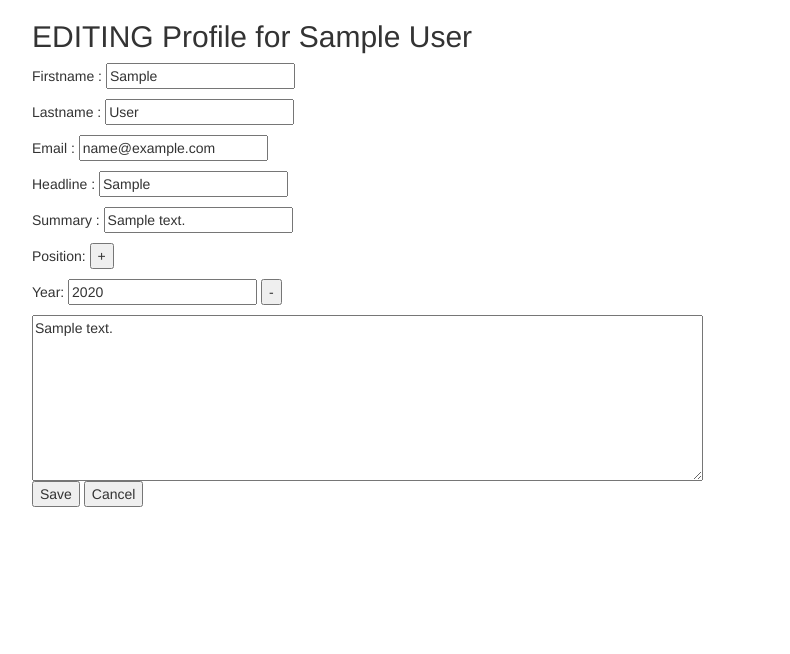
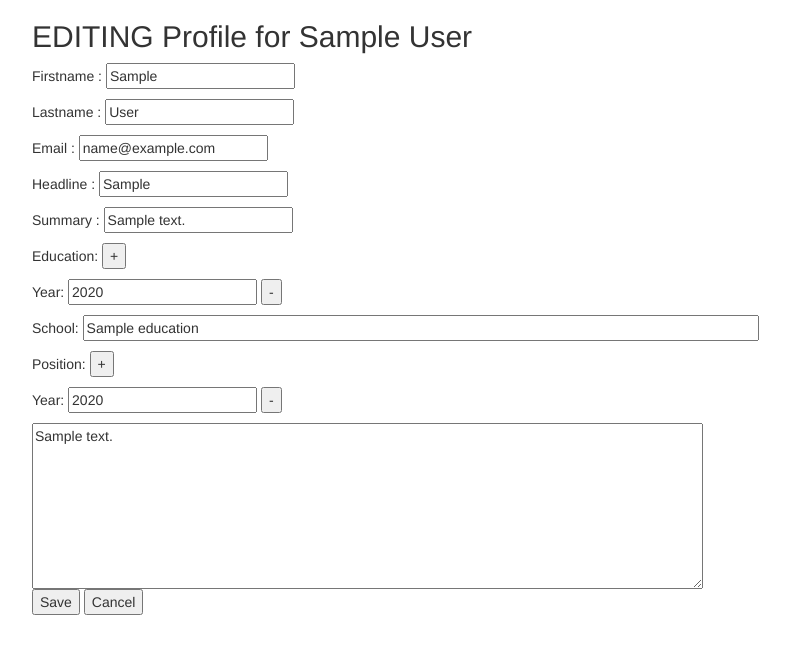
Before and after one commit to SudarshanGiri/Profile-Database, a PHP site: page /edit.php?profile_id=1 in a window 1280 px wide. Shown: the top 654 px of the page, without its empty margins (38-828 px from the left). Run offline with PHP 8.4, Linux system fonts and the light colour scheme; the visitor is signed in with stand-in values (Sample User, id 1); tables that the repository leaves empty or names only in its code hold one stand-in row (values such as "Sample post"); some libraries are stand-ins or nearby versions.

Commit message:
added edit of education

```diff
--- a/edit.php
+++ b/edit.php
@@ -59,6 +59,49 @@
 
             }
 
+            //Remove old education and reinsert again
+            $stmt2 = $pdo->prepare('DELETE  FROM education  WHERE profile_id=:pid');
+            $stmt2->execute(array( ':pid' => $_REQUEST['profile_id']));
+
+
+            $rank = 1;
+            for($i=1; $i<=9; $i++) {
+
+                if ( ! isset($_POST['edu_year'.$i]) ) continue;
+                if ( ! isset($_POST['edu_school'.$i]) ) continue;
+
+                $year = $_POST['edu_year'.$i];
+                $school = $_POST['edu_school'.$i];
+
+
+                //Lookup the school if it is there
+                $institution_id=false;
+                $stmt=$pdo->prepare('SELECT institution_id FROM Institution WHERE name=:name');
+                $stmt->execute(array(':name'=>$school));
+                $row=$stmt->fetch(PDO::FETCH_ASSOC);
+                if ($row!=false) $institution_id=$row['institution_id'];
+
+                //if there was no institution, insert it
+                if($institution_id==false){
+                    $stmt=$pdo->prepare('INSERT INTO Institution (name) VALUES (:name)');
+                    $stmt->execute(array(':name' => $school));
+                    $institution_id=$pdo->lastInsertId();
+                }
+                $stmt2 = $pdo->prepare('INSERT INTO education
+                (profile_id, rank, year, institution_id)
+                VALUES ( :pid, :rank, :year, :iid)');
+
+                $stmt2->execute(array(
+                    ':pid' => $p_id,
+                    ':rank' => $rank,
+                    ':year' => $year,
+                    ':iid' => $institution_id)
+                );
+
+                $rank++;
+
+            }
+
 
             $_SESSION['message'] = "Profile Updated";
 
@@ -95,6 +138,35 @@
         }
 
 
+
+
+
+        // EDIT EDUCATION
+        $sql2="select year,name FROM education JOIN institution ON education.institution_id=institution.institution_id WHERE profile_id=$p_id";
+        $stmt2 = $pdo->prepare($sql2);
+        $stmt2->execute();
+
+        ?> <p>Education: <input type="submit" id="addEdu" value="+">
+        <div id="edu_fields">
+        </div></p>
+        <?php
+
+
+        while($educations = $stmt2->fetch()){
+            ?>
+
+                <div id="edu1">
+                <p>Year: <input type="text" name="edu_year1" value="<?php echo $educations['year'];?>" />
+                <input type="button" value="-" onclick="$('#edu1').remove();return false;">
+                </p>
+                <p>School: <input type="text" size="80" name="edu_school1" class="school" value="<?php echo $educations['name'];?>" />
+                </div></p>
+           <?php
+        }
+
+
+
+         //EDIT POSITIONS
          $sql2="select * from position where profile_id=$p_id and year!='' ";
          $stmt2 = $pdo->prepare($sql2);
          $stmt2->execute();
@@ -114,11 +186,12 @@
                  </p>
                  <textarea style="text-align:left;"name="desc1" rows="8" cols="80"><?php echo $result2['description'];?></textarea>
                  </div>
+            <?php
+         }?>
 
 
 
 
-           <?php }?>
         <p>
         <button type="submit" name='save' value="Save">Save</button>
         <input type="submit" name="cancel" value="Cancel">
@@ -128,9 +201,6 @@
         <?php
 
           /*?><p><button type="submit" onclick="validate();" name="save" value="Save">Save</button><?php*/
-
-
-
     }
     else{
         echo"Access Denied";
@@ -164,6 +234,8 @@
 
 <script>
 countPos = 1;
+countEdu = 1;
+
 
 $(document).ready(function(){
     window.console && console.log('Document ready called');
@@ -183,7 +255,45 @@ $(document).ready(function(){
             <textarea name="desc'+countPos+'" rows="8" cols="80"></textarea>\
             </div>');
     });
+
+
+    $('#addEdu').click(function(event){
+        event.preventDefault();
+        if ( countEdu >= 9 ) {
+            alert("Maximum of nine education entries exceeded");
+            return;
+        }
+        countEdu++;
+        window.console && console.log("Adding education "+countEdu);
+
+        // Grab some HTML with hot spots and insert into the DOM
+        var source  = $("#edu-template").html();
+        $('#edu_fields').append(source.replace(/@COUNT@/g,countEdu));
+
+        // Add the even handler to the new ones
+        $('.school').autocomplete({
+            source: "school.php"
         });
+
+    });
+
+    $('.school').autocomplete({
+        source: "school.php"
+    });
+
+
+});
+</script>
+
+</script>
+<!-- HTML with Substitution hot spots -->
+<script id="edu-template" type="text">
+  <div id="edu@COUNT@">
+    <p>Year: <input type="text" name="edu_year@COUNT@" value="" />
+    <input type="button" value="-" onclick="$('#edu@COUNT@').remove();return false;"><br>
+    <p>School: <input type="text" size="80" name="edu_school@COUNT@" class="school" value="" />
+    </p>
+  </div>
 </script>
 
 </body>
```
Lines whose indentation alone changed are shown as unchanged.
